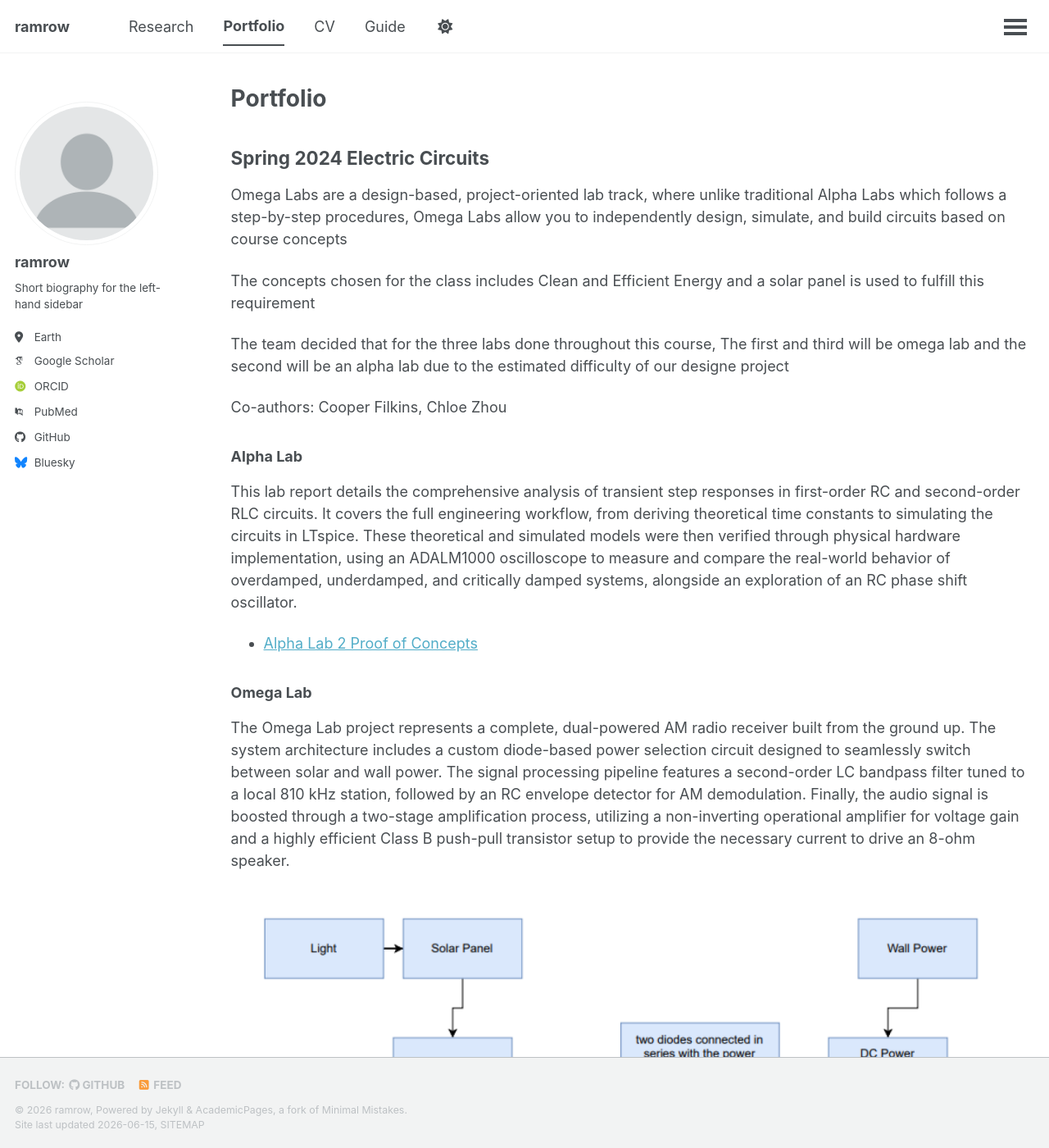
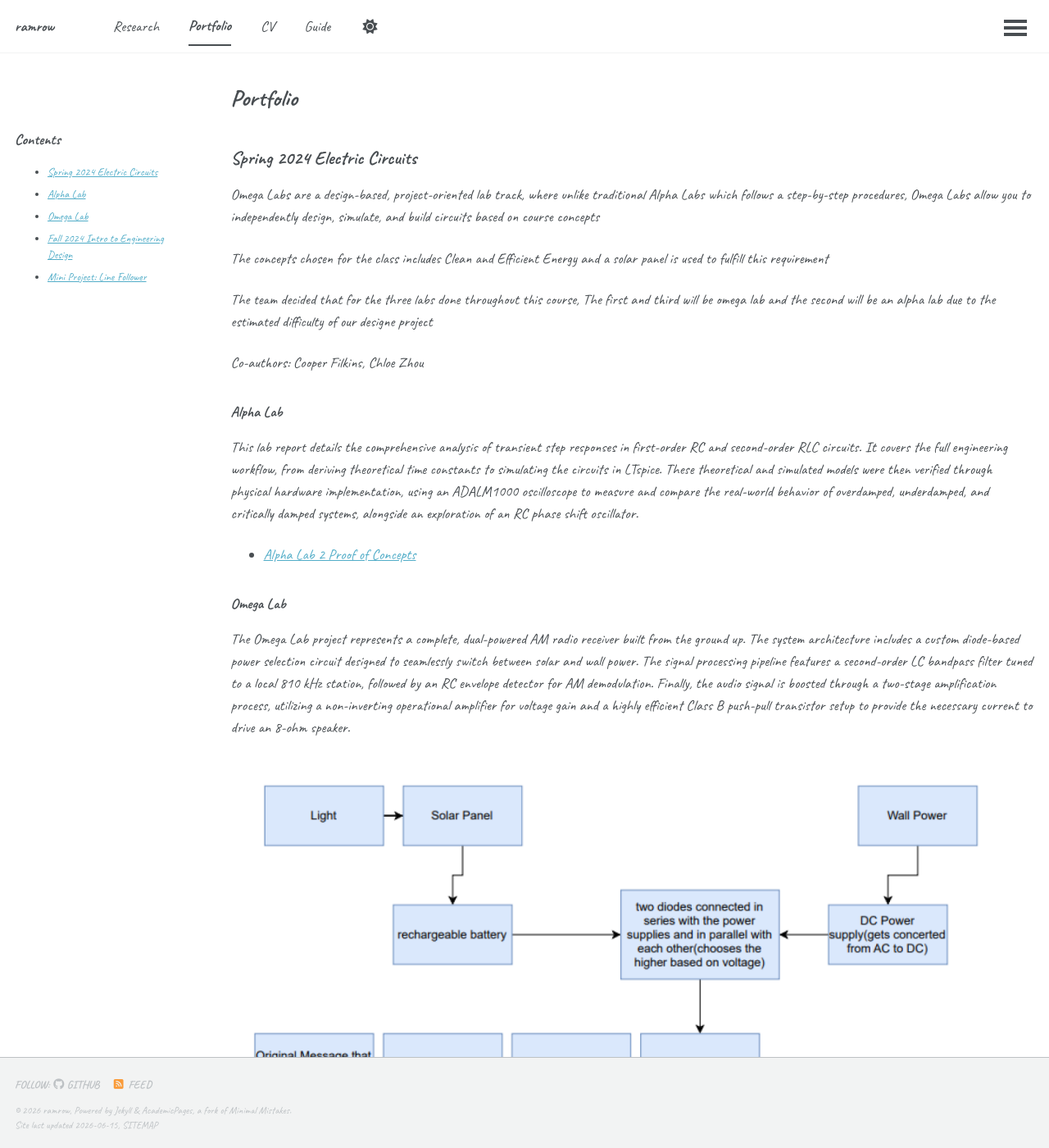
Before and after one commit to ramrow/ramrow.github.io, a Jekyll site: the page built from _pages/portfolio.html, in a window 1280 px wide and 1400 px high. Shown: the whole window at 82% size. Built offline with Jekyll 4.4.1, drawn with Linux system fonts in a browser that asks for light colours; some web fonts are replaced; a script that is not in the unit is left out.

Commit message:
added table of contents

```diff
--- a/_includes/head/custom.html
+++ b/_includes/head/custom.html
@@ -4,6 +4,9 @@
 
 <!-- Support for Academicons -->
 <link rel="stylesheet" href="{{ base_path }}/assets/css/academicons.css"/>
+<link rel="preconnect" href="https://fonts.googleapis.com">
+<link rel="preconnect" href="https://fonts.gstatic.com" crossorigin>
+<link rel="stylesheet" href="https://fonts.googleapis.com/css2?family=Caveat:wght@400..700&display=swap">
 
 <!-- favicon from https://commons.wikimedia.org/wiki/File:OOjs_UI_icon_academic-progressive.svg -->
 <link rel="apple-touch-icon" sizes="180x180" href="{{ base_path }}/images/apple-touch-icon-180x180.png"/>
--- a/_includes/sidebar.html
+++ b/_includes/sidebar.html
@@ -1,8 +1,15 @@
 {% include base_path %}
 
-{% if page.author_profile or layout.author_profile or page.sidebar %}
+{% assign show_author_profile = false %}
+{% if page.url == "/" %}
+  {% if page.author_profile or layout.author_profile %}
+    {% assign show_author_profile = true %}
+  {% endif %}
+{% endif %}
+
+{% if show_author_profile or page.sidebar %}
   <div class="sidebar sticky">
-  {% if page.author_profile or layout.author_profile %}{% include author-profile.html %}{% endif %}
+  {% if show_author_profile %}{% include author-profile.html %}{% endif %}
   {% if page.sidebar %}
     {% for s in page.sidebar %}
       {% if s.image %}
--- a/_pages/portfolio.html
+++ b/_pages/portfolio.html
@@ -2,23 +2,31 @@
 layout: archive
 title: "Portfolio"
 permalink: /portfolio/
-author_profile: true
+author_profile: false
+sidebar:
+  - title: "Contents"
+    text: |
+      - [Spring 2024 Electric Circuits](#spring-2024-electric-circuits)
+      - [Alpha Lab](#alpha-lab)
+      - [Omega Lab](#omega-lab)
+      - [Fall 2024 Intro to Engineering Design](#fall-2024-intro-to-engineering-design)
+      - [Mini Project: Line Follower](#mini-project-line-follower)
 ---
 
 {% include base_path %}
 
-<h2>Spring 2024 Electric Circuits</h2>
+<h2 id="spring-2024-electric-circuits">Spring 2024 Electric Circuits</h2>
 <p>Omega Labs are a design-based, project-oriented lab track, where unlike traditional Alpha Labs which follows a step-by-step procedures, Omega Labs allow you to independently design, simulate, and build circuits based on course concepts</p>
 <p>The concepts chosen for the class includes Clean and Efficient Energy and a solar panel is used to fulfill this requirement</p>
 <p>The team decided that for the three labs done throughout this course, The first and third will be omega lab and the second will be an alpha lab due to the estimated difficulty of our designe project</p>
 <p>Co-authors: Cooper Filkins, Chloe Zhou</p>
-<h3>Alpha Lab</h3>
+<h3 id="alpha-lab">Alpha Lab</h3>
 <p>This lab report details the comprehensive analysis of transient step responses in first-order RC and second-order RLC circuits. It covers the full engineering workflow, from deriving theoretical time constants to simulating the circuits in LTspice. These theoretical and simulated models were then verified through physical hardware implementation, using an ADALM1000 oscilloscope to measure and compare the real-world behavior of overdamped, underdamped, and critically damped systems, alongside an exploration of an RC phase shift oscillator.</p>
 <ul>
   <li><a href="{{ base_path }}/files/spring-2024-electric-circuits/alpha_lab_2_Proof_of_Concepts.pdf">Alpha Lab 2 Proof of Concepts</a></li>
 </ul>
 
-<h3>Omega Lab</h3>
+<h3 id="omega-lab">Omega Lab</h3>
 <p>The Omega Lab project represents a complete, dual-powered AM radio receiver built from the ground up. The system architecture includes a custom diode-based power selection circuit designed to seamlessly switch between solar and wall power. The signal processing pipeline features a second-order LC bandpass filter tuned to a local 810 kHz station, followed by an RC envelope detector for AM demodulation. Finally, the audio signal is boosted through a two-stage amplification process, utilizing a non-inverting operational amplifier for voltage gain and a highly efficient Class B push-pull transistor setup to provide the necessary current to drive an 8-ohm speaker.</p>
 <figure>
   <img src="{{ base_path }}/images/omega-lab-radio.png" alt="Omega Lab AM radio receiver project" style="max-width: 100%; height: auto;">
@@ -30,8 +38,8 @@ author_profile: true
   <li><a href="{{ base_path }}/files/spring-2024-electric-circuits/Omega_Lab_3_Proof_of_Concepts.pdf">Omega Lab 3 Proof of Concepts</a></li>
 </ul>
 
-<h2>Fall 2024 Intro to Engineering Design</h2>
-<h3>Mini Project: Line Follower</h3>
+<h2 id="fall-2024-intro-to-engineering-design">Fall 2024 Intro to Engineering Design</h2>
+<h3 id="mini-project-line-follower">Mini Project: Line Follower</h3>
 <p>Co-authors: Merac Dec, Curtis Sung</p>
 <p>The Line Follower mini project focused on designing, building, and testing an autonomous vehicle capable of detecting and following a path. The project combined mechanical design, sensor integration, circuit implementation, and iterative testing to tune the robot's response to line position changes. The final system used feedback from line-detection sensors to guide motor control decisions, demonstrating a complete engineering design cycle from requirements and prototyping through performance evaluation.</p>
 <ul>
--- a/_sass/_themes.scss
+++ b/_sass/_themes.scss
@@ -14,8 +14,9 @@ $paragraph-indent           : false; // true, false (default)
 $indent-var                 : 1.3em;
 
 /* System typefaces */
+$caveat                     : "Caveat", cursive;
 $serif                      : Georgia, Times, serif;
-$sans-serif                 : -apple-system, ".SFNSText-Regular", "San Francisco", "Roboto", "Segoe UI", "Helvetica Neue", "Lucida Grande", Arial, sans-serif;
+$sans-serif                 : $caveat, -apple-system, ".SFNSText-Regular", "San Francisco", "Roboto", "Segoe UI", "Helvetica Neue", "Lucida Grande", Arial, sans-serif;
 $monospace                  : Monaco, Consolas, "Lucida Console", monospace;
 
 /* Sans serif typefaces */
@@ -41,7 +42,7 @@ $type-size-8                : 0.625em;  // ~10px
 
 $global-font-family         : $sans-serif;
 $header-font-family         : $sans-serif;
-$caption-font-family        : $serif;
+$caption-font-family        : $sans-serif;
 
 /* ==========================================================================
    Breakpoints
```
Also changed, not shown: _pages/cv.md (+9 -1 lines), _pages/research.html (+7 -2 lines).
